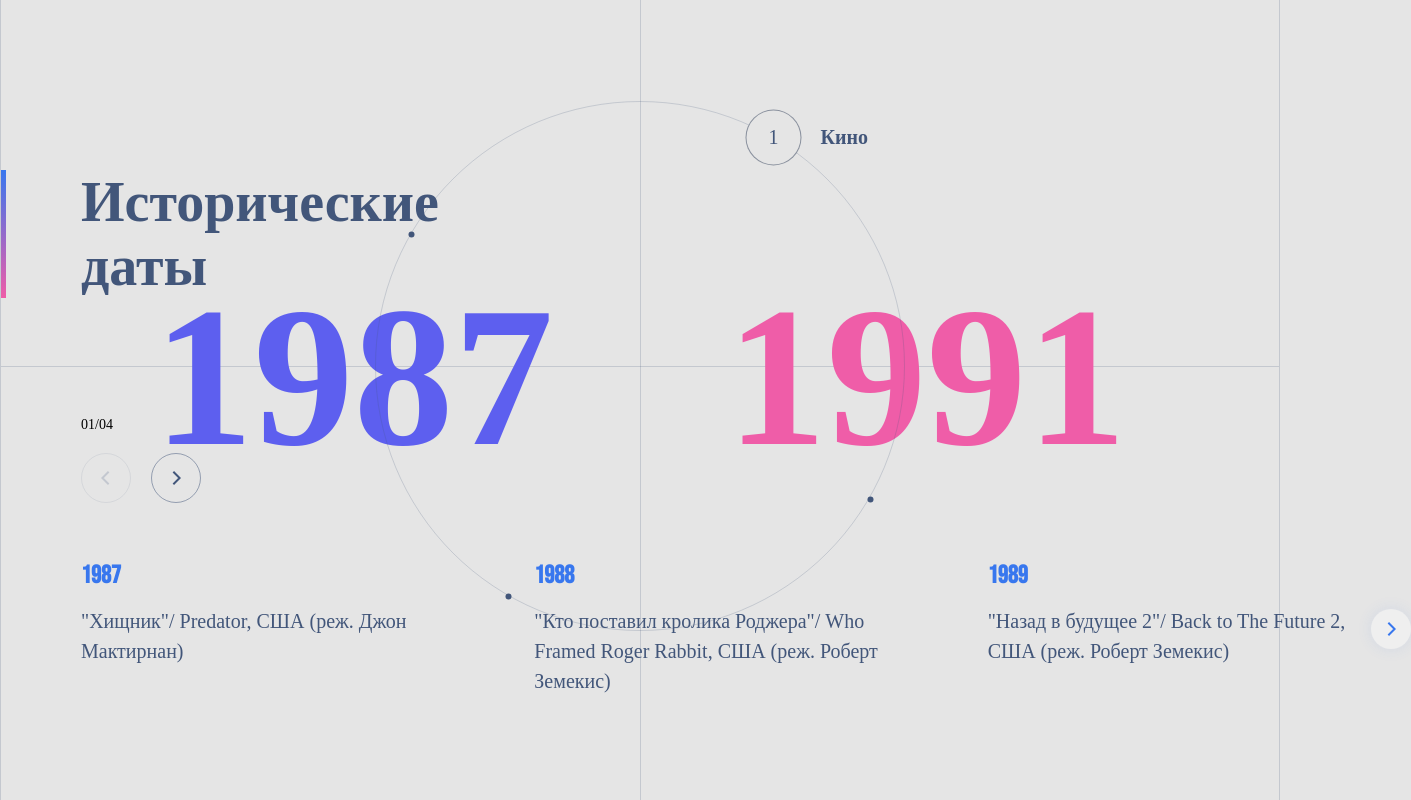
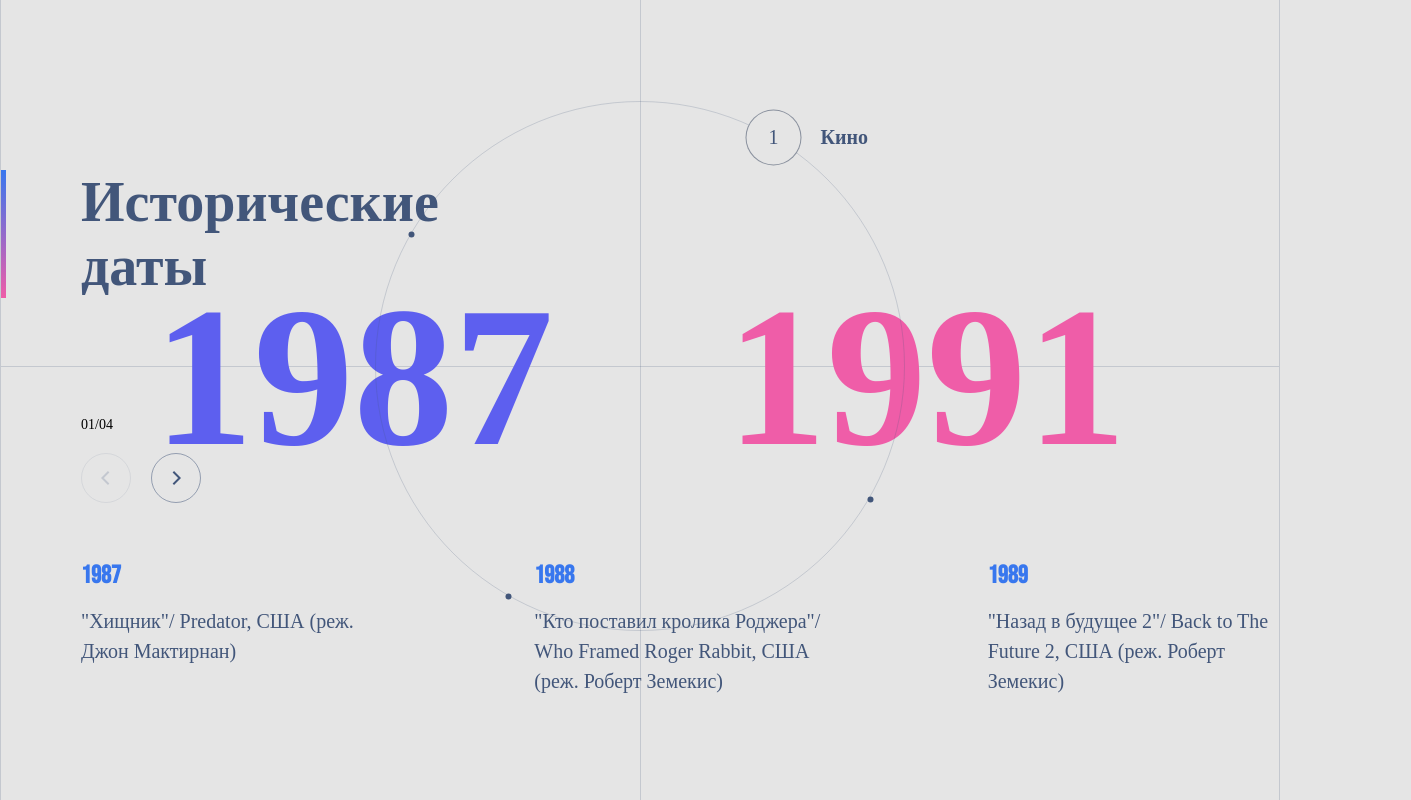
Before and after one commit to mg-kem/historical-dates, a React app: page /1 in a window 1280 px wide. Both pictures are taken after a click on the button 176 px from the left and 613 px from the top of the page. Shown: the whole page, 1411 px wide, since content can reach past the window. Built offline with nearby package versions, Linux system fonts and the light colour scheme.

Commit message:
WIP. Начал процесс адаптации под мобильные устройства.

```diff
--- a/public/css/style.css
+++ b/public/css/style.css
@@ -1,6 +1,8 @@
 @import './fonts.css';
 
 :root {
+    --font-family-text: 'PT Sans';
+    --font-family-year: 'Bebas Neue';
     --color-text: rgb(66, 86, 122);
 }
 
@@ -19,11 +21,10 @@ ul {
 }
 
 body {
-    font-family: 'PT Sans';
-    overflow-x: hidden;
+    font-family: var(--font-family-text);
 }
 
-.container {
+.wrapper-container {
     width: 100vw;
     height: 100vh;
     max-width: 1440px;
@@ -33,6 +34,7 @@ body {
     display: flex;
     flex-direction: column;
     position: relative;
+    overflow-x: hidden;
 }
 
 .historical-dates {
@@ -40,79 +42,6 @@ body {
     flex-grow: 1;
 
     position: relative;
-}
-
-.circular-menu {
-    width: 530px;
-    height: 530px;
-    border: 1px solid rgba(66, 86, 122, 0.2);
-    border-radius: 50%;
-    position: absolute;
-    top: 50%;
-    left: 50%;
-    transform: translate(-50%, -50%);
-}
-
-.circular-item {
-    position: absolute;
-    width: 6px;
-    height: 6px;
-    background-color: rgb(66,86,122);
-    border-radius: 50%;
-}
-
-.circular-item__link {
-    position: absolute;
-    top: 50%;
-    left: 50%;
-    transform: translate(-50%, -50%);
-    font-size: 20px;
-    font-weight: 700;
-    text-decoration: none;
-    color: rgb(66,86,122);
-    cursor: pointer;
-    border-radius: 50%;
-    width: 56px;
-    height: 56px;
-    transition: all 0.2s ease;
-}
-
-.circular-item__link:hover,
-.circular-item__link-active {
-    border: 1px solid rgba(48,62,88, 0.5);
-    background-color: rgb(229, 229, 229);
-    z-index: 10;
-}
-
-.circular-item__link-text {
-    position: absolute;
-    top: 50%;
-    left: 100%;
-    margin-left: 20px;
-    transform: translateY(-50%);
-    opacity: 0;
-    transition: opacity 0.3s ease;
-}
-
-
-.circular-item__link-active .circular-item__link-text {
-opacity: 1;
-}
-
-.circular-item__link-index {
-    position: absolute;
-    margin: 0;
-    padding: 0;
-    top: 50%;
-    left: 50%;
-    font-weight: 400;
-    transform: translate(-50%, -50%);
-    opacity: 0;
-}
-
-.circular-item__link:hover .circular-item__link-index,
-.circular-item__link-active .circular-item__link-index {
-    opacity: 1;
 }
 
 .header-title {
@@ -127,30 +56,24 @@ opacity: 1;
 }
 
 .event-list {
-    max-width: 1280px;
+    width: 1280px;
     margin-left: 80px;
     margin-right: auto;
     margin-bottom: 104px;
-
-    display: flex;
-    gap: 80px;
-
     position: relative;
 }
 
 .event-title {
-    margin: 0;
     margin-bottom: 15px;
-    padding: 0;
-
-    font-family: 'Bebas Neue';
+    font-family: var(--font-family-year);
     font-size: 25px;
     color: #3877EE;
 }
 
 .event-item {
+    /* width: 320px; */
+    margin-right: 80px;
     height: 135px;
-
     font-size: 20px;
     line-height: 30px;
     color: #42567A;
@@ -159,22 +82,6 @@ opacity: 1;
 .event-description {
     margin: 0;
 }
-
-.years-container {
-    width: 973px;
-
-    display: flex;
-    justify-content: space-between;
-
-    font-weight: 700;
-    font-size: 200px;
-
-    position: absolute;
-    top: 50%;
-    left: 50%;
-    transform: translate(-50%, -50%) translateY(10px);
-}
-
 
 .date-up {
     color: #5D5FEF;
@@ -307,7 +214,11 @@ opacity: 1;
 
 
 
-
+.years-container {
+    font-weight: 700;
+    display: flex;
+    justify-content: space-between;
+}
 
 @media (min-width: 768px) {
     .header-title::before {
@@ -319,18 +230,15 @@ opacity: 1;
         height: 100%;
         background: linear-gradient(#3877EE, #EF5DA8);
     }
-
     /* прицел */
     /* вертикальная линия */
-    .container::before {
+    .wrapper-container::before {
         content: '';
         position: absolute;
         left: 50%;
         top: 0;
-
         width: 1px;
         height: 100%;
-
         background: rgba(66, 86, 122, 0.2);
     }
     /* горизонтальная линия  */
@@ -339,36 +247,150 @@ opacity: 1;
         position: absolute;
         top: 50%;
         left: 0;
-
         width: 100%;
         height: 1px;
-
         background: rgba(66, 86, 122, 0.2);
         z-index: -1;
+    }
+    .circular-menu {
+        width: 530px;
+        height: 530px;
+        border: 1px solid rgba(66, 86, 122, 0.2);
+        border-radius: 50%;
+        position: absolute;
+        top: 50%;
+        left: 50%;
+        transform: translate(-50%, -50%);
+    }
+    .circular-item {
+        position: absolute;
+        width: 6px;
+        height: 6px;
+        background-color: rgb(66,86,122);
+        border-radius: 50%;
+    }
+    .circular-item__link {
+        position: absolute;
+        top: 50%;
+        left: 50%;
+        transform: translate(-50%, -50%);
+        font-size: 20px;
+        font-weight: 700;
+        text-decoration: none;
+        color: rgb(66,86,122);
+        cursor: pointer;
+        border-radius: 50%;
+        width: 56px;
+        height: 56px;
+        transition: all 0.2s ease;
+    }
+    .circular-item__link:hover,
+    .circular-item__link-active {
+        border: 1px solid rgba(48,62,88, 0.5);
+        background-color: rgb(229, 229, 229);
+        z-index: 10;
+    }
+    .circular-item__link-text {
+        position: absolute;
+        top: 50%;
+        left: 100%;
+        margin-left: 20px;
+        transform: translateY(-50%);
+        opacity: 0;
+        transition: opacity 0.3s ease;
+    }
+    .circular-item__link-active .circular-item__link-text {
+    opacity: 1;
+    }
+    .circular-item__link-index {
+        position: absolute;
+        margin: 0;
+        padding: 0;
+        top: 50%;
+        left: 50%;
+        font-weight: 400;
+        transform: translate(-50%, -50%);
+        opacity: 0;
+    }
+    .circular-item__link:hover .circular-item__link-index,
+    .circular-item__link-active .circular-item__link-index {
+        opacity: 1;
+    }
+    .years-container {
+        width: 973px;
+        font-size: 200px;
+        position: absolute;
+        top: 50%;
+        left: 50%;
+        transform: translate(-50%, -50%) translateY(10px);
     }
 }
 
 @media (max-width: 320px) {
-    .container {
+    .circular-menu {
+        display: none;
+    }
+    .wrapper-container {
         width: 100%;
         min-width: 320px;
         min-height: 100vh;
+        padding: 0 20px;
         border: none;
+        display: block;
+    }
+    .wrapper-container::before {
+        content: '';
+        background: #C7CDD9;
+        position: absolute;
+        top: 293px;
+        height: 1px;
+        width: 280px;
+        margin: 0 auto
     }
     .historical-dates {
         margin: 0;
-    }
-
-    .header-title {
-        margin-left: 20px;
         margin-top: 59px;
-        font-size: 40px;
         position: static;
     }
-
+    .header-title {
+        font-size: 20px;
+        margin-bottom: 56px;
+        position: static;
+    }
     .years-container {
         width: 273px;
-        margin: 0 auto;
         font-size: 56px;
+        margin-bottom: 77px;
+    }
+    .switch-buttons {
+        position: absolute;
+        top: 505px;
+        left: 20px;
+    }
+    .event-title {
+        font-size: 16px;
+    }
+    .event-description {
+        font-size: 14px;
+        line-height: 145%;
+    }
+    .event-list {
+        margin: 0;
+        padding: 0;
+    }
+    .event-item {
+        width: 166px;
+    }
+    .switch-buttons {
+        width: 58px;
+        height: 49px;
+    }
+    .button-prev-date,
+    .button-next-date {
+        width: 25px;
+        height: 25px;
+    }
+    .selected-info {
+        margin-bottom: 10px;
     }
 }
--- a/src/components/event-list.tsx
+++ b/src/components/event-list.tsx
@@ -31,6 +31,8 @@ export default function EventList({ data, currentCategory }: IEventListProps) {
     };
 
     const filteredEvents = data.find((item) => item.category === currentCategory)?.events;
+    const eventCount = filteredEvents?.length || 0;
+    const slidesPerView = eventCount > 3 ? 3 : eventCount;
 
     return (
         <ul className="event-list">
@@ -38,7 +40,8 @@ export default function EventList({ data, currentCategory }: IEventListProps) {
                 ref={swiperRef}
                 key={currentCategory}
                 spaceBetween={80}
-                slidesPerView={3}
+                centeredSlides={false}
+                slidesPerView={slidesPerView}
                 onSlideChange={handleSlideChange} // Вызывается при каждом изменении слайда
                 onSwiper={handleSlideChange} // Вызывается при инициализации для установки начального состояния
             >
@@ -51,21 +54,25 @@ export default function EventList({ data, currentCategory }: IEventListProps) {
                 }
             </Swiper>
 
-            {hasMoved && !isBeginning && (
+            {
+                hasMoved && !isBeginning && (
                     <button
                         className="button button-prev-event"
                         onClick={() => swiperRef.current?.swiper.slidePrev()}
                     >
                     </button>
-            )}
+                )
+            }
 
-            {!isEnd && (
+            {
+                !isEnd && (
                     <button
                         className="button button-next-event"
                         onClick={() => swiperRef.current?.swiper.slideNext()}
                     >
                     </button>
-            )}
+                )
+            }
         </ul >
     );
 }
--- a/src/mock/mock.ts
+++ b/src/mock/mock.ts
@@ -62,11 +62,6 @@ const mockData: IMockData[] = [
                 year: '1991',
                 description: 'The Rolling Stones',
             },
-            {
-                id: 3,
-                year: '1997',
-                description: 'The Who',
-            }
         ]
     },
     {
@@ -103,6 +98,11 @@ const mockData: IMockData[] = [
                 year: '2017',
                 description: 'Компания Tesla официально представила первый в мире электрический грузовик Tesla Semi',
             },
+            {
+                id: 3,
+                year: '2017',
+                description: 'Компания Tesla официально представила первый в мире электрический грузовик Tesla Semi',
+            },
         ]
     }
 ]
--- a/src/pages/main-page.tsx
+++ b/src/pages/main-page.tsx
@@ -23,7 +23,7 @@ export default function MainPage({ data, categories }: IMainPageProps) {
     const [yearStart, yearEnd] = getYears(data, category as string);
 
     return (
-        <div className="container">
+        <div className="wrapper-container">
             <div className="historical-dates">
                 <Caption />
                 <YearsContainer yearStart={yearStart as string} yearEnd={yearEnd as string} />
```
Lines whose indentation alone changed are shown as unchanged.
